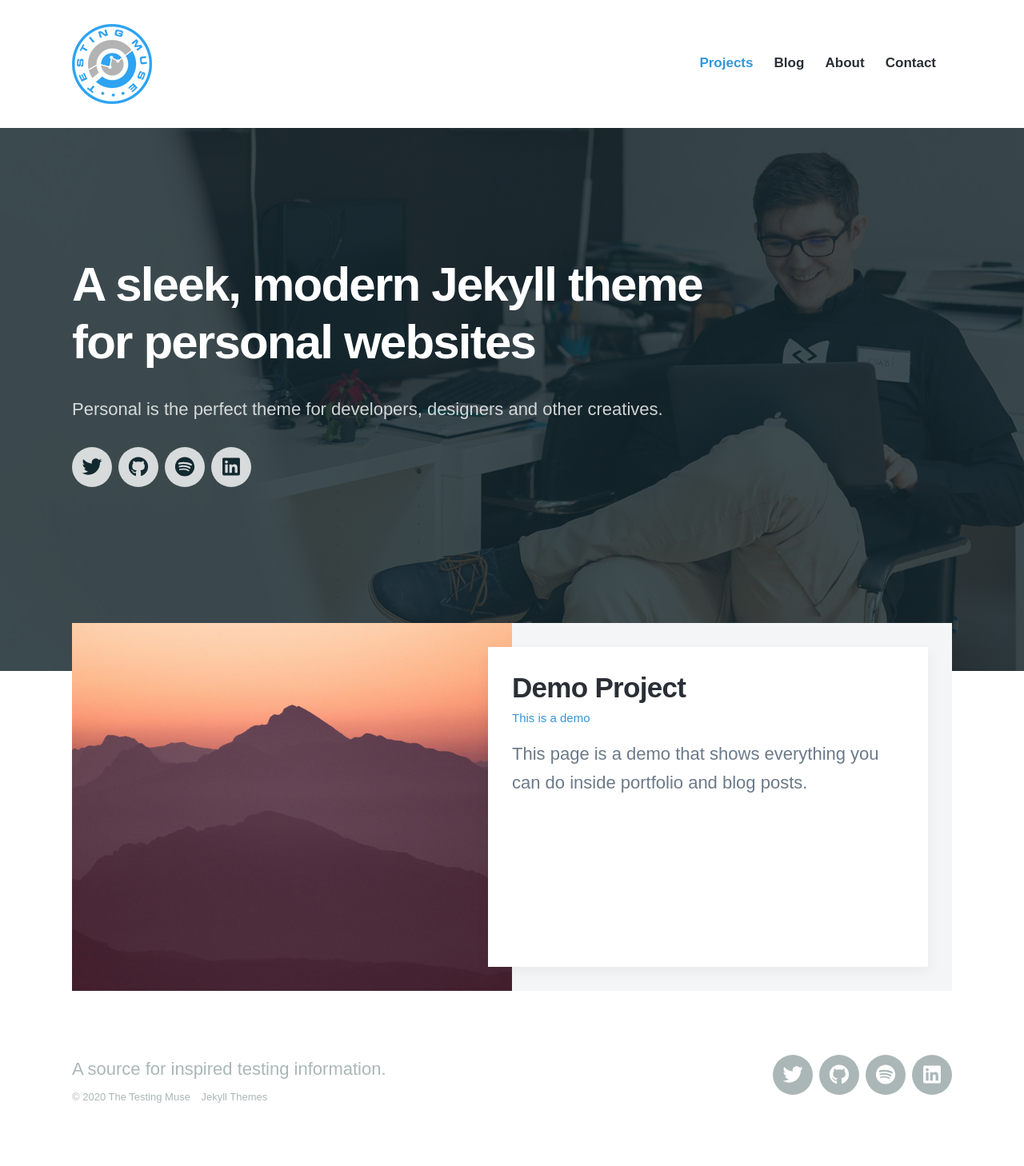
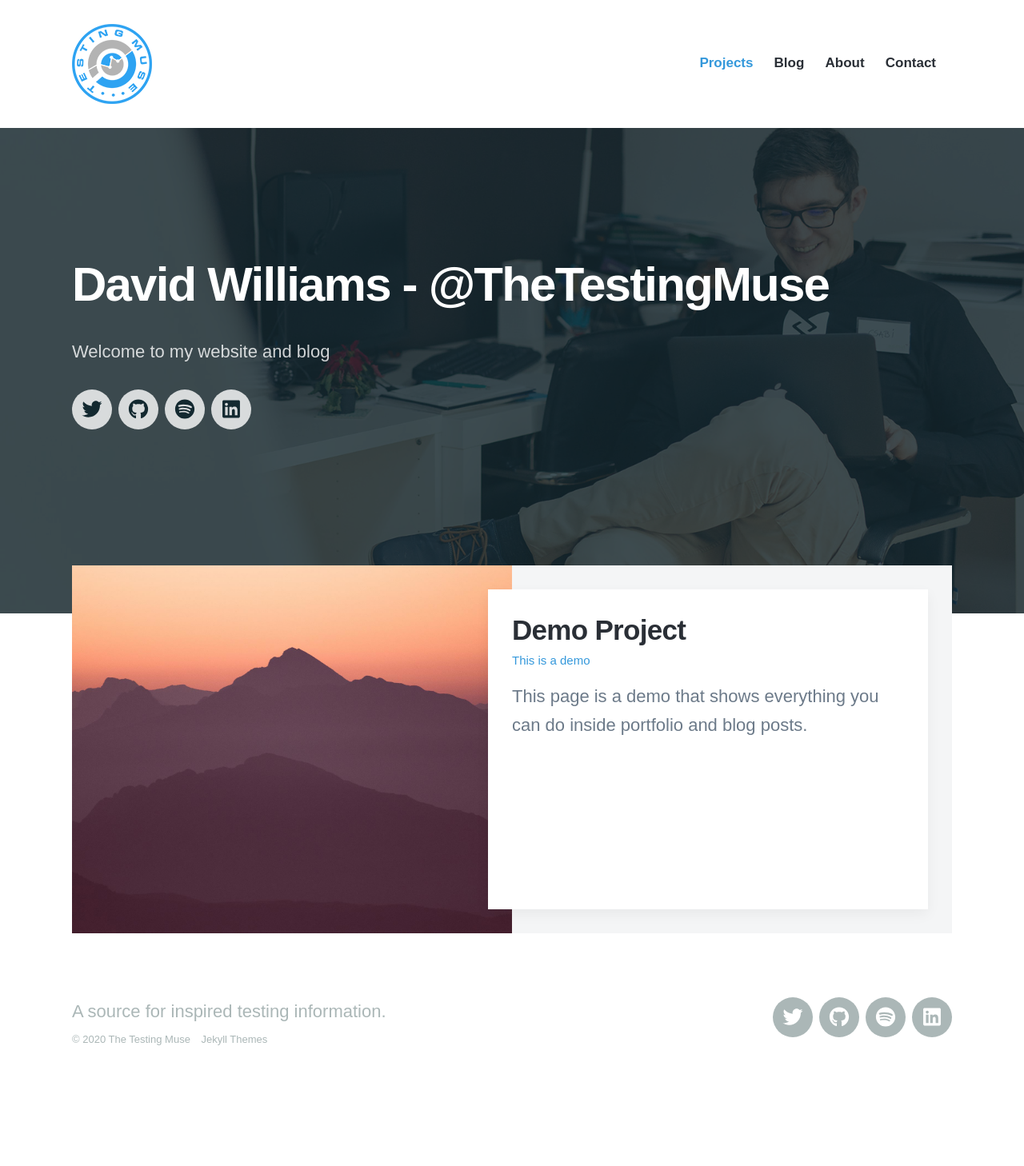
Before and after one commit to TheTestingMuse/thetestingmuse.github.io, a Jekyll site: the page built from index.html, in a window 1280 px wide. Shown: the whole page at 80% size. Built offline with Jekyll 4.4.1, drawn with Linux system fonts in a browser that asks for light colours; nearby versions of some CDN libraries; some web fonts are replaced; after the commit the page ends 1386 px from its top, so only the background shows below that.

Commit message:
Initial custoisations

```diff
--- a/blog/index.html
+++ b/blog/index.html
@@ -1,7 +1,7 @@
 ---
 layout: default
 title: Blog
-description: Personal includes a simple blog with pagination.
+description: My thoughts on all things quality &amp; testing
 featured_image: /images/demo/blog.jpg
 ---
 
@@ -13,8 +13,8 @@ featured_image: /images/demo/blog.jpg
 
 	<div class="wrap">
 
-		<h1>What I've been up to</h1>
-		<p>Personal includes a simple blog with pagination.</p>
+		<h1>The Testing Muse Blog</h1>
+		<p>My thoughts on all things quality &amp; testing.</p>
 
 	</div>
 
--- a/index.html
+++ b/index.html
@@ -1,7 +1,7 @@
 ---
 layout: default
-title: A sleek, modern Jekyll theme for personal websites.
-description: A sleek, modern Jekyll theme for personal websites. Personal is the perfect theme for developers, designers and other creatives.
+title: Welcome to TheTestingMuse website and blog.
+description: A source for inspired testing information.
 featured_image: /images/demo/home.jpg
 ---
 
@@ -13,9 +13,8 @@ featured_image: /images/demo/home.jpg
 
 	<div class="wrap">
 
-		<h1>A sleek, modern Jekyll theme
-		for personal websites</h1>
-		<p>Personal is the perfect theme for developers, designers and other creatives.</p>
+		<h1>David Williams - @TheTestingMuse</h1>
+		<p>Welcome to my website and blog</p>
 
 		{% include socials.html %}
 
```
